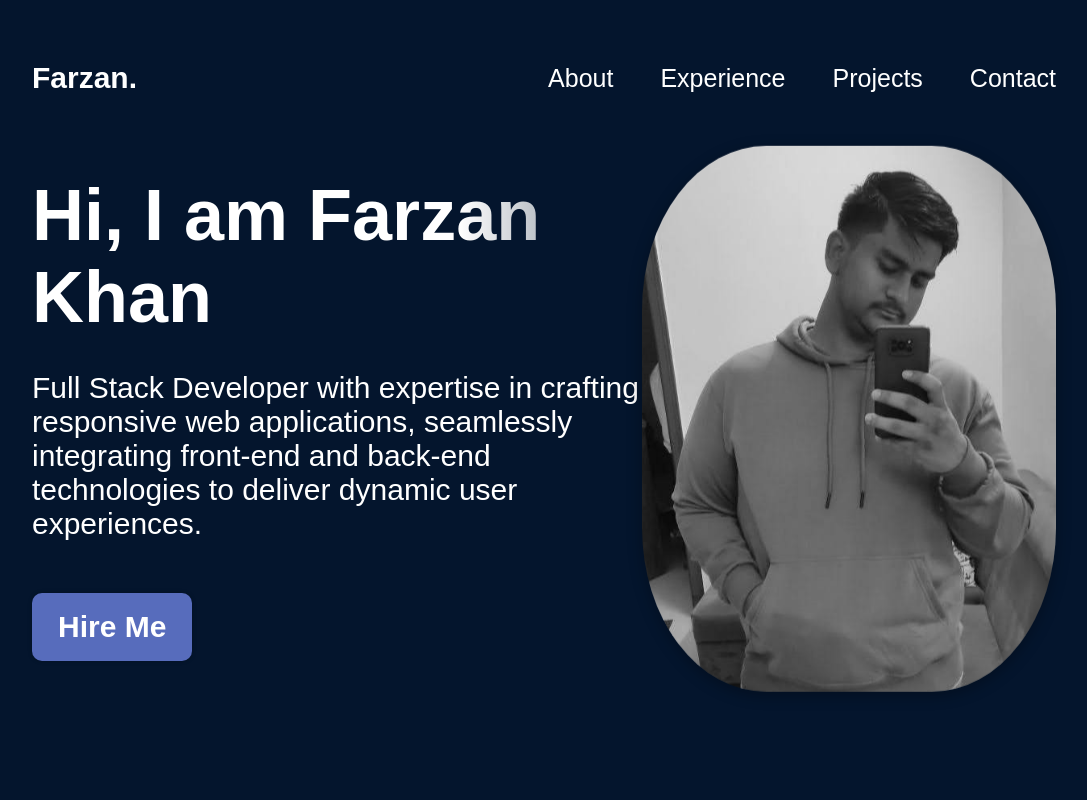
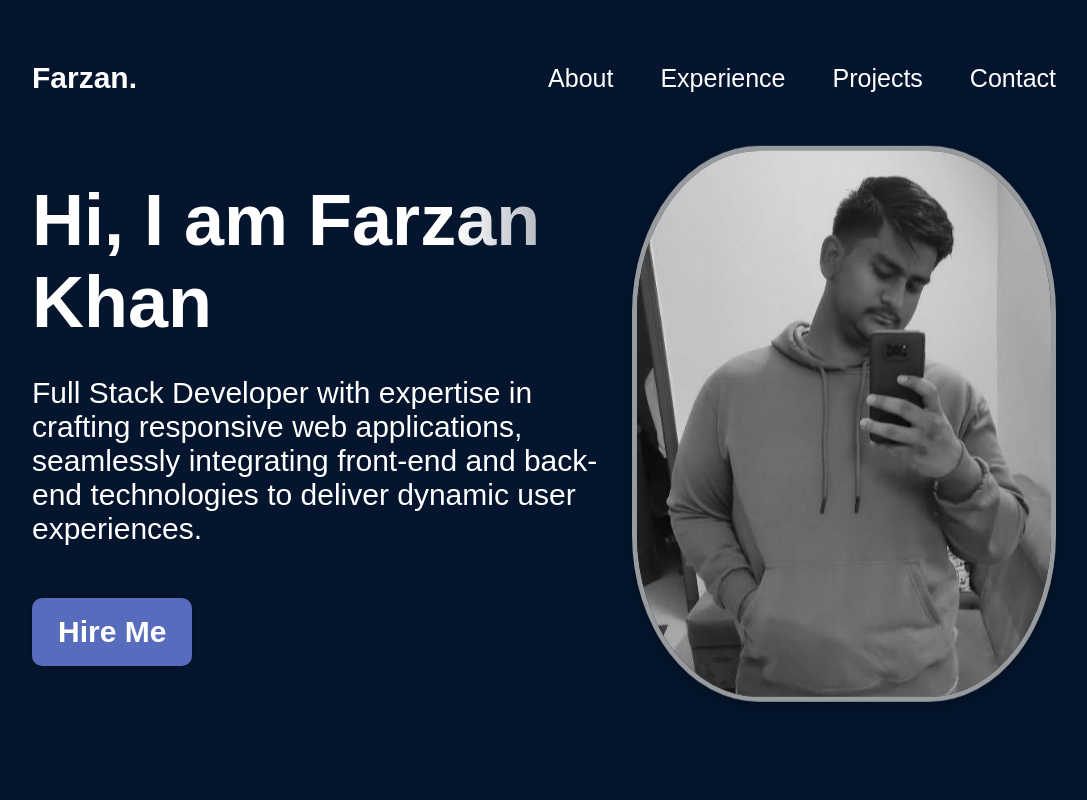
Before and after one commit to khanfarzan17/Personal-Portfolio, a React (Vite) app: page / in a window 1280 px wide. Shown: the top 800 px of the page, without its empty margins (96-1183 px from the left). Built offline with nearby package versions, Linux system fonts and the light colour scheme; no server answers; the HTML template or start-up script is replaced by a standard one.

Commit message:
Hero-Component-Styling-Improved

```diff
--- a/src/Components/Hero.module.css
+++ b/src/Components/Hero.module.css
@@ -60,7 +60,28 @@
     animation-timing-function: ease-in-out;
     border-radius: 30%;
     box-shadow: 0 4px 15px rgba(0, 0, 0, 0.3);
-}
+    border: 5px solid;
+    animation: floating 3s infinite ease-in-out, borderAnimation 5s linear infinite;
+  }
+
+
+@keyframes borderAnimation {
+    0% {
+      border: 5px solid  rgba(255, 255, 255, 0) 0%,
+
+    }
+
+    50% {
+       border: 5px solid rgba(102, 102, 102, 0.75);
+
+    }
+
+    100% {
+      border: 5px solid rgba(255, 255, 255, 0) 100%
+    }
+  }
+
+
 
 @keyframes floating {
     0% {
```
